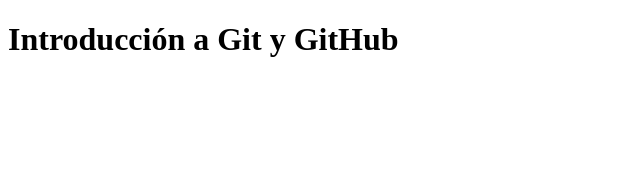
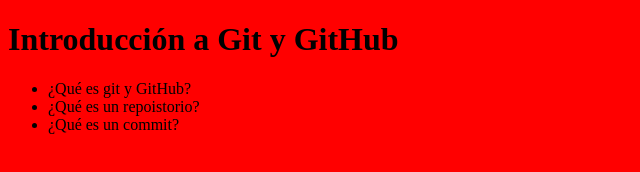
Before and after one commit to federicoangel/introGItHub2020, a plain HTML site: page index.html in a window 1280 px wide. Shown: the whole page, without its empty margins (0-640 px from the left). Drawn offline with Linux system fonts and the light colour scheme.

Commit message:
Se agregra lista no ordenada con el temario de hoy

```diff
--- a/index.css
+++ b/index.css
@@ -0,0 +1,3 @@
+body{
+    background-color:red;
+}
--- a/index.html
+++ b/index.html
@@ -9,6 +9,10 @@
 </head>
 <body>
     <h1>Introducción a Git y GitHub</h1>
+    <ul>
+    <li>¿Qué es git y GitHub?</li>
+    <li>¿Qué es un repoistorio?</li>
+    <li>¿Qué es un commit?</li>
     <!--Hoja js-->
     <script src="index.js"></script>
 </body>
```
